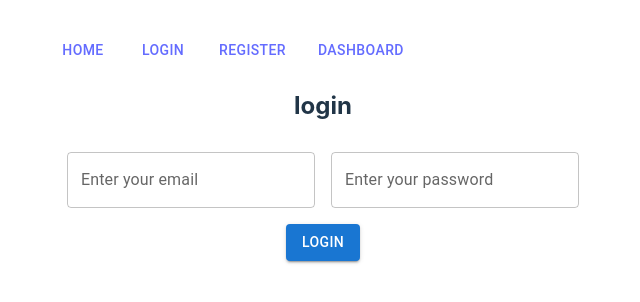
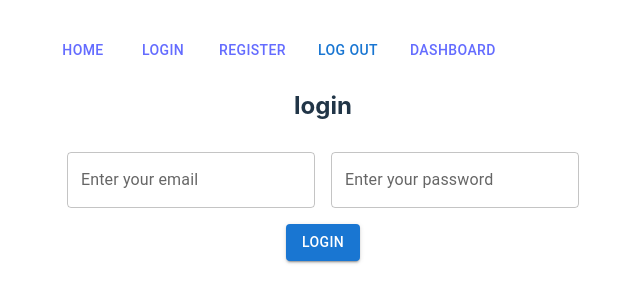
Before and after one commit to flet1234/hairdresserBooking, a React (Vite) app in the folder frontEnd/: page /login in a window 1280 px wide. Shown: the top 302 px of the page, without its empty margins (317-957 px from the left). Built offline with nearby package versions, Linux system fonts and the light colour scheme; no server answers.

Commit message:
Logout implemented

```diff
--- a/frontEnd/src/auth/CheckAdmin.tsx
+++ b/frontEnd/src/auth/CheckAdmin.tsx
@@ -1,28 +1,35 @@
 import { useEffect} from "react";
 import axios from "axios";
 import {useAuthContext} from '../App'
-
+import { toggleAdmin } from "../features/adminSlice";
 import {ProviderProps} from "../../types/consts";
+import { useAppDispatch, useAppSelector } from "../store/store";
 
 const CheckAdmin = ({children}: ProviderProps) => {
     const {setAdmin} = useAuthContext()
     const email = localStorage.getItem('email')
-
+    const isAdmin = useAppSelector((state)=>state.adminReducer.isAdmin)
+    const dispatch = useAppDispatch()
 
     useEffect(() => {
         verify()
     },[])
 
     const verify = async() => {
-        try {
+        if(email){
+            try {
             const response = await axios.post(import.meta.env.VITE_API_URL+'/api/users/verify/admin',{email})
             if(response.status === 200){
-                setAdmin(true)
+                dispatch(toggleAdmin(true))
+            } else {
+                dispatch(toggleAdmin(false))
             }
         } catch (error) {
             console.log('Not logged in');
         }
     }
+
+    }
     return children
 }
 
--- a/frontEnd/src/features/Header.tsx
+++ b/frontEnd/src/features/Header.tsx
@@ -1,19 +1,53 @@
-import { Link } from "react-router-dom";
+import { Link, useNavigate } from "react-router-dom";
 import { Button, Stack } from "@mui/material";
 import { useAuthContext } from "../App";
+import { useEffect } from "react";
+import { useAppDispatch, useAppSelector } from "../store/store";
+import { toggleAdmin } from "./adminSlice";
+import axios from "axios";
 
 
 const Header = () => {
-    const {admin} = useAuthContext()
-    console.log(admin);
+    const isAdmin = useAppSelector((state)=>state.adminReducer.isAdmin)
+    const dispatch = useAppDispatch()
+
+    const check = () => {
+        if(isAdmin){
+            return <Button><Link to='/admindashboard'>AdminDash</Link></Button>
+        } else {
+            return <Button><Link to='/dashboard'>Dashboard</Link></Button>
+        }
+    }
+
+    const navigate = useNavigate()
 
 
+    const deleteCookie = (name:string) => {
+        document.cookie = `${name}=; Max-Age=0; path=/;`;
+      };
+
+    const logout = async() => {
+        localStorage.removeItem('email')
+        localStorage.removeItem('refreshToken')
+
+        deleteCookie('token');
+        deleteCookie('refreshToken');
+
+        const res = await axios.get(import.meta.env.VITE_API_URL+'/api/users/logout')
+        console.log(res.data);
+
+        dispatch(toggleAdmin(false))
+        navigate('/login')
+    }
+
+    const dashboard = check()
     return (
         <Stack spacing={2} direction={'row'}>
             <Button><Link to='/'>Home</Link></Button>
             <Button><Link to='/login'>Login</Link></Button>
             <Button><Link to='/register'>Register</Link></Button>
-            {admin ? <Button><Link to='/admindashboard'>AdminDash</Link></Button> : <Button><Link to='/dashboard'>Dashboard</Link></Button>}
+            <Button onClick={()=>logout()}>Log out</Button>
+            {dashboard}
         </Stack>
     )
 }
--- a/frontEnd/src/features/adminSlice.ts
+++ b/frontEnd/src/features/adminSlice.ts
@@ -19,13 +19,15 @@ export type DayType = {
 interface State {
     days:DayType[],
     status:string,
-    message:string
+    message:string,
+    isAdmin:boolean
 }
 
 const initialState:State = {
     days:[],
     status:'',
-    message:''
+    message:'',
+    isAdmin:false
 }
 
 const generateHours = (): Hours[] => {
@@ -104,6 +106,9 @@ const adminSlice = createSlice({
                     hour.available = !hour.available
                 }
             }
+        },
+        toggleAdmin: (state,action:PayloadAction<boolean>) => {
+            state.isAdmin = action.payload
         }
         },
         extraReducers(builder){
@@ -131,5 +136,5 @@ const adminSlice = createSlice({
     }
 )
 
-export const {createWorkDay, toggleWorkHour} = adminSlice.actions
+export const {createWorkDay, toggleWorkHour, toggleAdmin} = adminSlice.actions
 export default adminSlice.reducer
```
Also changed, not shown: 2 other files (tests, documents, lock files or other folders).
